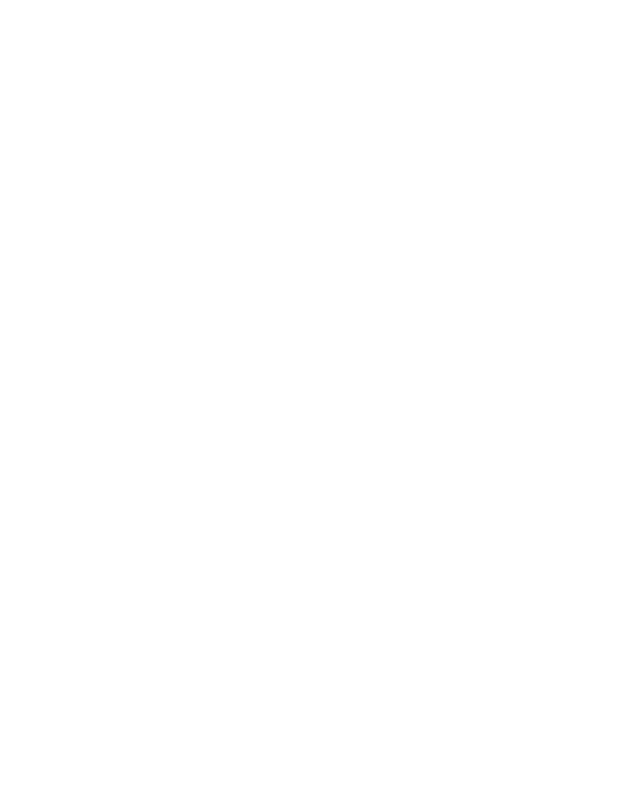
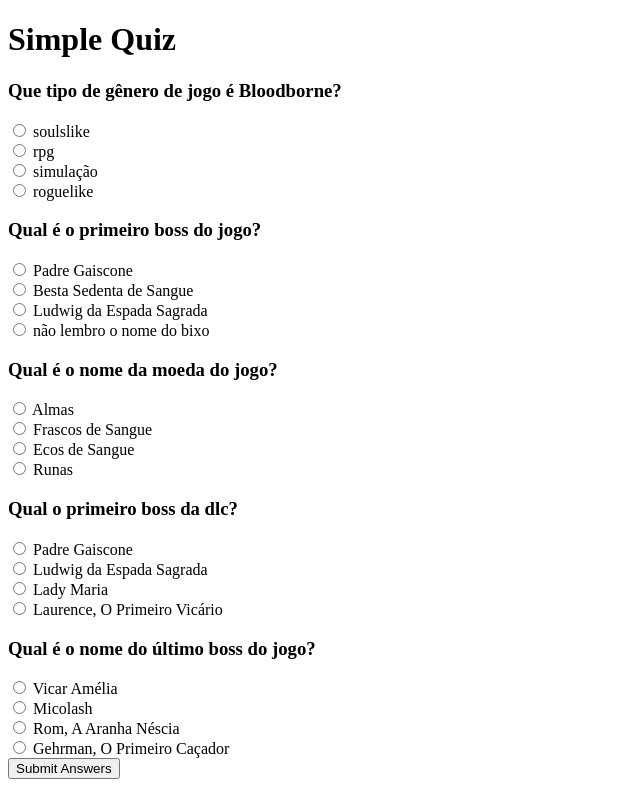
Before and after one commit to stonefree624/Desenvolvimento-Web, a plain HTML site: page lab32/index.html in a window 1280 px wide. Shown: the whole page, without its empty margins (0-640 px from the left). Drawn offline with Linux system fonts and the light colour scheme.

Commit message:
lab32 - foi feito um quiz sobre o jogo Bloodborne

```diff
--- a/lab32/index.html
+++ b/lab32/index.html
@@ -3,9 +3,16 @@
 <head>
     <meta charset="UTF-8">
     <meta name="viewport" content="width=device-width, initial-scale=1.0">
-    <title>Document</title>
+    <title>Quiz maneiro de Bloodborne</title>
 </head>
 <body>
-
+    <div id="quiz-container">
+        <h1>Simple Quiz</h1>
+        <div id="question-container">
+        </div>
+        <button onclick="submitAnswers()">Submit Answers</button>
+        <div id="result"></div>
+    </div>
+    <script src="script.js"></script>
 </body>
 </html>
--- /dev/null
+++ b/lab32/script.js
@@ -0,0 +1,59 @@
+const questions = [
+    {
+        question: "Que tipo de gênero de jogo é Bloodborne?",
+        answers: ["soulslike", "rpg", "simulação", "roguelike"],
+        correctAnswer: 0
+    },
+
+    {
+        question: "Qual é o primeiro boss do jogo?",
+        answers: ["Padre Gaiscone", "Besta Sedenta de Sangue", "Ludwig da Espada Sagrada", "não lembro o nome do bixo"],
+        correctAnswer: 0
+    },
+
+    {
+        question: "Qual é o nome da moeda do jogo?",
+        answers: ["Almas", "Frascos de Sangue", "Ecos de Sangue", "Runas"],
+        correctAnswer: 2
+    },
+
+    {
+        question: "Qual o primeiro boss da dlc?",
+        answers: ["Padre Gaiscone", "Ludwig da Espada Sagrada", "Lady Maria", "Laurence, O Primeiro Vicário"],
+        correctAnswer: 1
+    },
+
+    {
+        question: "Qual é o nome do último boss do jogo?",
+        answers: ["Vicar Amélia", "Micolash", "Rom, A Aranha Néscia", "Gehrman, O Primeiro Caçador"],
+        correctAnswer: 3
+    }
+
+];
+
+function loadQuestions() {
+    const questionContainer = document.getElementById('question-container');
+    questions.forEach((q, index) => {
+        const div = document.createElement('div');
+        div.innerHTML = `<h3>${q.question}</h3>`;
+        q.answers.forEach((answer, i) => {
+            div.innerHTML += `<label>
+                <input type="radio" name="question${index}" value="${i}"> ${answer}
+            </label><br>`;
+        });
+        questionContainer.appendChild(div);
+    });
+}
+
+function submitAnswers() {
+    let score = 0;
+    questions.forEach((q, index) => {
+        const selectedAnswer = document.querySelector(`input[name="question${index}"]:checked`);
+        if (selectedAnswer && parseInt(selectedAnswer.value) === q.correctAnswer) {
+            score++;
+        }
+    });
+    document.getElementById('result').innerHTML = `You scored ${score} out of ${questions.length}`;
+}
+
+window.onload = loadQuestions;
```
Also changed, not shown: 1 other file.
